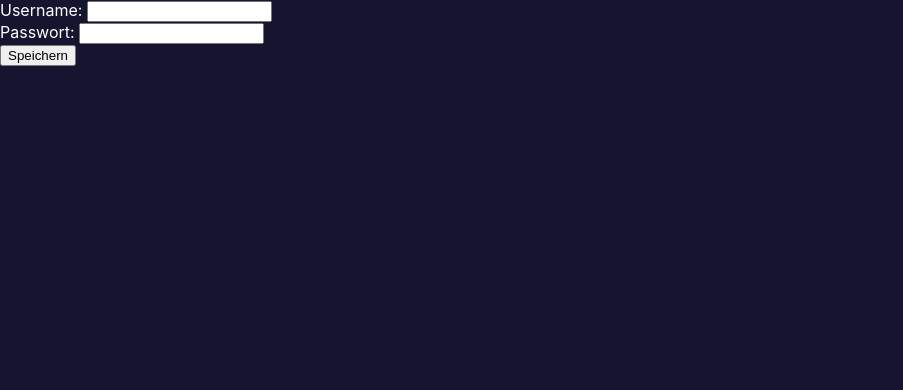
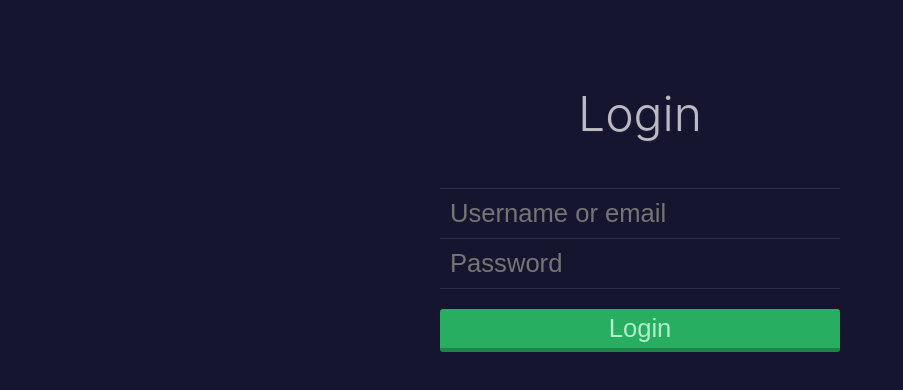
Before and after one commit to eieste/cidash, a React (Create React App) app in the folder cidash-ui/: page / in a window 1280 px wide. Shown: the top 390 px of the page, without its empty margins (0-903 px from the left). Built offline with nearby package versions, Linux system fonts and the light colour scheme.

Commit message:
Facelift of Login Mask

```diff
--- a/cidash-ui/src/App.js
+++ b/cidash-ui/src/App.js
@@ -3,7 +3,7 @@ import './App.css';
 import React, { useState } from "react";
 import {CredentialContext, defaultCredential} from "./context";
 import Cookies from 'universal-cookie';
-
+import Login from "./components/Login";
 const cookies = new Cookies();
 
 function App() {
@@ -13,17 +13,6 @@ function App() {
         initialCredential = credential_cookie;
     }
     const [credential, setCredential] = useState(initialCredential);
-    const [credentialInput, setCredentialInput] = useState({"username": "", "password": ""});
-
-    function handleInput(name, event){
-        credentialInput[name] = event.target.value;
-        setCredentialInput(credentialInput);
-    }
-
-    function handleSaveCredential(){
-        setCredential(credentialInput);
-        cookies.set('cidash_credential', JSON.stringify(credentialInput), {path: '/'});
-    }
 
     return (
         <CredentialContext.Provider value={{credential, setCredential}}>
@@ -33,11 +22,7 @@ function App() {
                     (
                         () => {
                             if(credential.username == "" || credential.password == "" || credential.username == false || credential.password == false) {
-                                return <div>
-                                    Username: <input type="text" onInput={ (evt) => handleInput("username", evt)} /><br/>
-                                    Passwort: <input type="password" onInput={ (evt) => handleInput("password", evt)}/><br/>
-                                    <input type="button" value={"Speichern"} onClick={ (evt) => handleSaveCredential(evt)} />
-                                </div>
+                                return <Login />
                             } else {
                                 return <EventDashboard />
                             }
--- a/cidash-ui/src/components/Card.jsx
+++ b/cidash-ui/src/components/Card.jsx
@@ -125,7 +125,6 @@ function Card({ simpleState, complexState, complexMessage, displayName, eventSou
                             () =>{
 
                                 return _.map(eventHistory, (event) => {
-                                    console.log(eventHistory);
                                     return (<tr>
                                         <td>
                                             {event.complexState}
--- a/cidash-ui/src/components/EventDashboard.jsx
+++ b/cidash-ui/src/components/EventDashboard.jsx
@@ -10,7 +10,7 @@ function EventDashboard(){
     const [eventData, setEventData] = useState(defaultEventData);
     const { credential } = useContext(CredentialContext);
     const [ percent, setPercent ] = useState(100);
-    const [ timeInterval, setTimeInterval] = useState(0);
+    const [ timeInterval, setTimeInterval] = useState(config.refreshInterval);
 
     useEffect( () => {
         let stepSize = 5000;
--- a/cidash-ui/src/components/Group.jsx
+++ b/cidash-ui/src/components/Group.jsx
@@ -23,11 +23,13 @@ function Group({displayName, slug, events}){
                                     return _.map(_.sortBy(events, (item) => item.displayName), function(event_resource){
                                         let sortedEvent = _.sortBy(event_resource.eventHistory, function(o) { return Date.parse(o.timestamp); });
                                         let complexMessage = sortedEvent[0].complexMessage
-                                        _.forEach(sortedEvent, (item) => {
-                                            if(complexMessage == "" || complexMessage == null || complexMessage == "null"){
-                                                complexMessage = item.complexMessage;
-                                            }
-                                        });
+                                        if(event_resource.config.allowMessageInherith){
+                                            _.forEach(sortedEvent, (item) => {
+                                                if(complexMessage == "" || complexMessage == null || complexMessage == "null"){
+                                                    complexMessage = item.complexMessage;
+                                                }
+                                            });
+                                        }
 
                                         let event = sortedEvent[0]; // _.maxBy(event_resource.eventHistory, function(o) { return Date.parse(o.timestamp); });
                                         return (
--- /dev/null
+++ b/cidash-ui/src/components/Login.js
@@ -0,0 +1,42 @@
+import React, { useState, useContext } from "react";
+import { CredentialContext } from "../context.js";
+import styles from "./Login.module.css";
+import Cookies from 'universal-cookie';
+const cookies = new Cookies();
+
+function Login(){
+    const [credentialInput, setCredentialInput] = useState({"username": "", "password": ""});
+    const { setCredential } = useContext(CredentialContext);
+
+    function handleInput(name, event){
+        credentialInput[name] = event.target.value;
+        setCredentialInput(credentialInput);
+    }
+
+
+    function handleSaveCredential(){
+        setCredential(credentialInput);
+        cookies.set('cidash_credential', JSON.stringify(credentialInput), {path: '/'});
+    }
+
+    return (
+        <div className={styles.login} >
+            <div className={styles.heading}>
+                <h2 className={styles.headingH2}>Login</h2>
+                <form action="#">
+                    <div className={styles["input-group"]}>
+                        <input type="text" onInput={ (evt) => handleInput("username", evt)} className={styles["form-control"]} placeholder="Username or email" />
+                    </div>
+
+                    <div className={styles["input-group"]}>
+                        <input type="password" onInput={ (evt) => handleInput("password", evt)} className={styles["form-control"]} placeholder="Password" />
+                    </div>
+                    <button type="submit" onClick={ (evt) => handleSaveCredential(evt)} className={styles.submitButton}>Login</button>
+                </form>
+            </div>
+        </div>);
+}
+
+
+
+export default Login;
--- /dev/null
+++ b/cidash-ui/src/components/Login.module.css
@@ -0,0 +1,69 @@
+.login {
+  padding: 15px;
+  width: 400px;
+  min-height: 400px;
+  margin: 2% auto 0 auto;
+}
+.login .heading {
+  text-align: center;
+  margin-top: 1%;
+}
+.login .headingH2 {
+  font-size: 3em;
+  font-weight: 300;
+  color: rgba(255, 255, 255, 0.7);
+  display: inline-block;
+  padding-bottom: 5px;
+  text-shadow: 1px 1px 3px #23203b;
+}
+.input-group {
+  border-bottom: 1px solid rgba(255, 255, 255, 0.1);
+  border-top: 1px solid rgba(255, 255, 255, 0.1);
+}
+.input-group:last-of-type {
+  border-top: none;
+}
+.input-group-span {
+  background: transparent;
+  min-width: 53px;
+  border: none;
+}
+.login form .input-group span i {
+  font-size: 1.5em;
+  color: rgba(255, 255, 255, 0.2);
+}
+.login form input.form-control {
+  display: block;
+  width: auto;
+  height: auto;
+  border: none;
+  outline: none;
+  box-shadow: none;
+  background: none;
+  border-radius: 0px;
+  padding: 10px;
+  font-size: 1.6em;
+  width: 100%;
+  background: transparent;
+  color: #c2b8b1;
+}
+.form-control:focus {
+  border: none;
+}
+.submitButton {
+  margin-top: 20px;
+  background: #27AE60;
+  border: none;
+  font-size: 1.6em;
+  font-weight: 300;
+  padding: 5px 0;
+  width: 100%;
+  border-radius: 3px;
+  color: #b3eecc;
+  border-bottom: 4px solid #1e8449;
+}
+.submitButton:hover {
+  background: tint(#27AE60, 4%);
+  -webkit-animation: hop 1s;
+  animation: hop 1s;
+}
```
